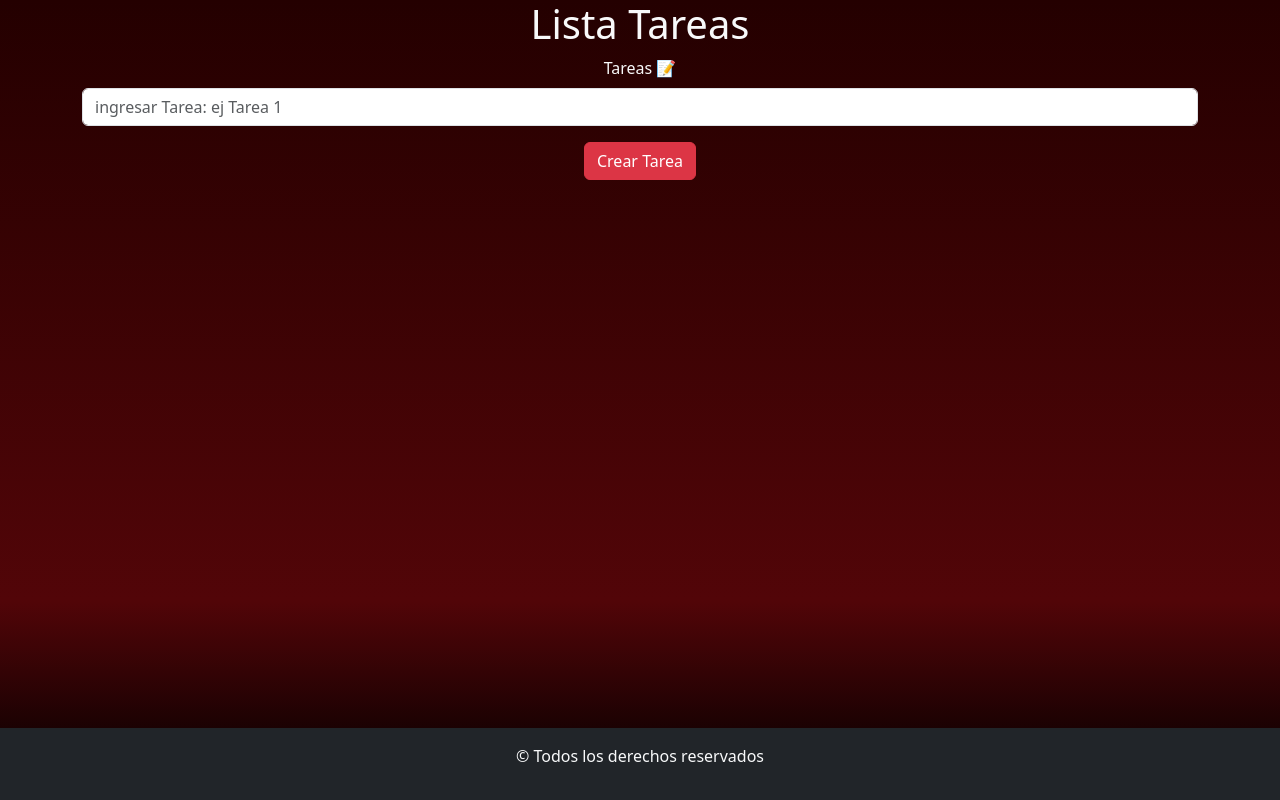
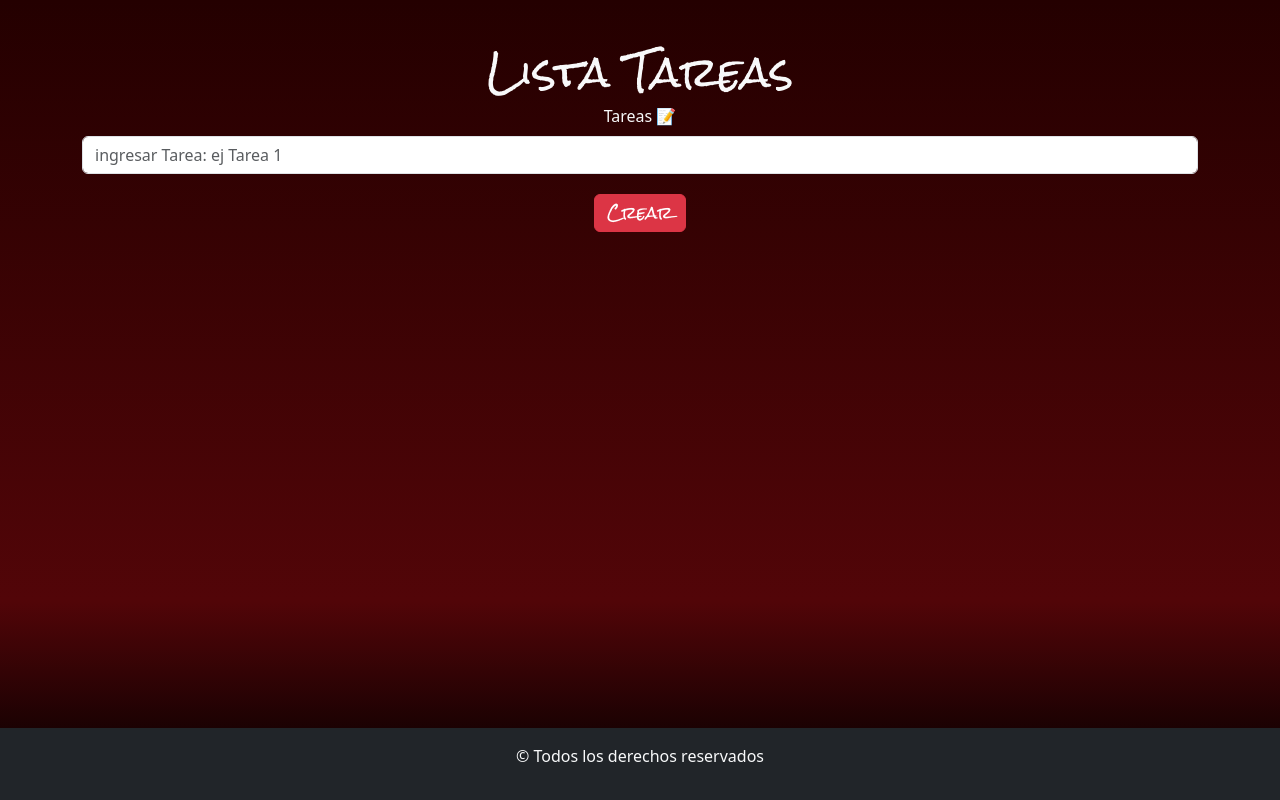
Before and after one commit to CosmeNicolas/cloneListaDeTareas, a React (Vite) app: page / in a window 1280 px wide. Built offline with nearby package versions, Linux system fonts and the light colour scheme.

Commit message:
agregue estilos al titulo y al boton cambia la fuente

```diff
--- a/src/App.css
+++ b/src/App.css
@@ -1,3 +1,5 @@
+@import url('https://fonts.googleapis.com/css2?family=Rock+Salt&display=swap');
+
 body{
   background: rgb(36, 0, 0);
     background: linear-gradient(180deg, rgba(36, 0, 0, 1) 0%, rgba(82, 5, 8, 1) 75%, rgba(0, 0, 0, 1) 99%);
@@ -12,3 +14,7 @@ body{
 .main{
   flex-grow: 1;
 }
+
+.letras{
+  font-family: 'Rock Salt', cursive;
+}
--- a/src/App.jsx
+++ b/src/App.jsx
@@ -9,7 +9,7 @@ function App() {
   return (
     <>
     <Container className='main'>
-      <h1 className='text-center text-light'>Lista Tareas</h1>
+      <h1 className='letras text-center text-light mt-5'>Lista Tareas</h1>
       <FormularioTareas/>
     </Container>
      <Footer/>
--- a/src/components/FormularioTareas.jsx
+++ b/src/components/FormularioTareas.jsx
@@ -14,8 +14,8 @@ const FormularioTareas = () => {
         maxLength={50}
         />
       </Form.Group>
-      <Button variant="danger" >
-        Crear Tarea
+      <Button variant="danger" className="letras mt-1" >
+        Crear
       </Button>
     </Form>
     </>
```
